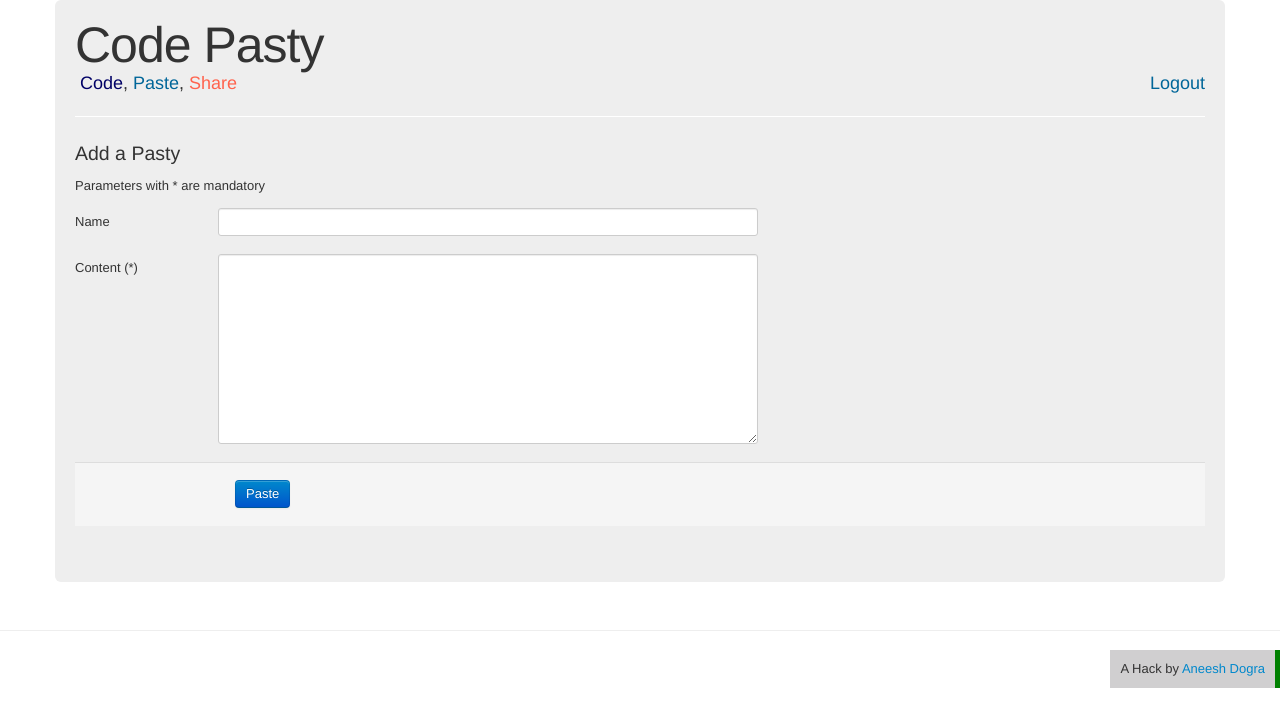
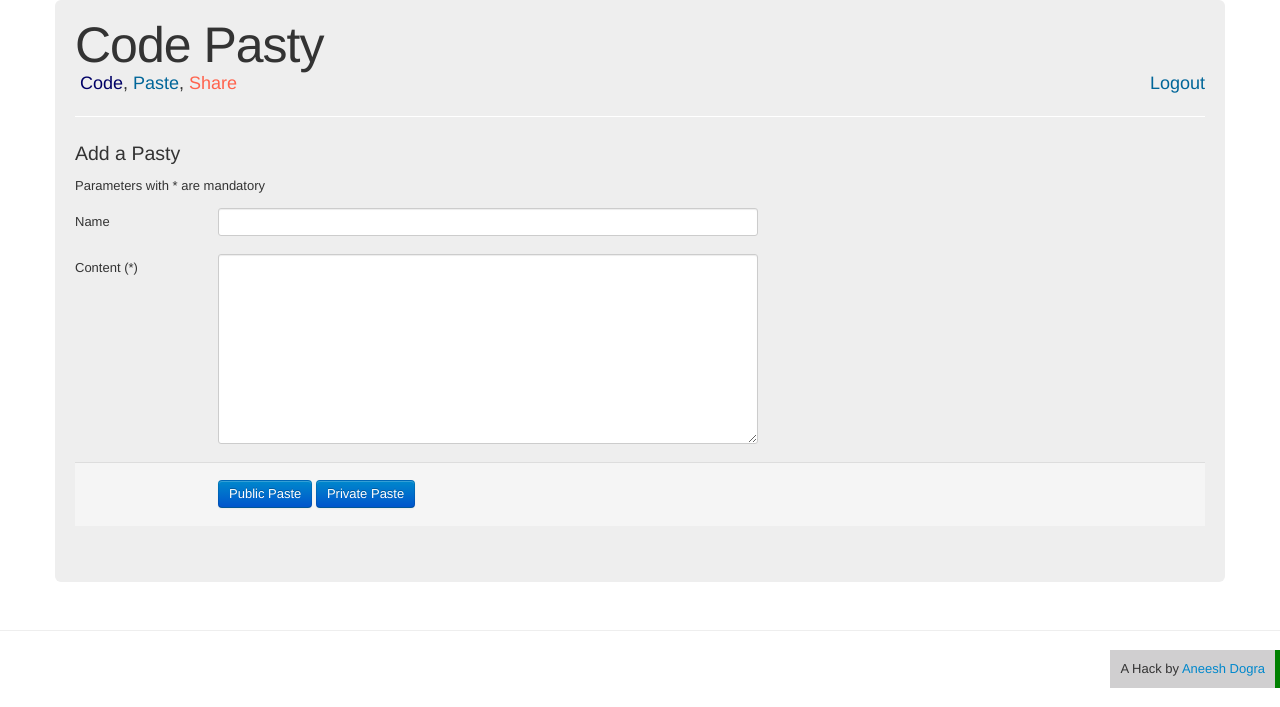
Before and after one commit to lionaneesh/Code-Pasty, a Python web app: template templates/index.html in a window 1280 px wide. Shown: the top 707 px of the page. Run offline with Jinja, Linux system fonts and the light colour scheme; the template is opened without the code that fills it, so the values that code supplies are empty; some libraries are stand-ins or nearby versions.

Commit message:
Add the functionality to add private pasties.

```diff
--- a/Pasty.py
+++ b/Pasty.py
@@ -27,3 +27,4 @@ class Pasty(db.Model):
     Content       = db.TextProperty(required = True)
     User          = db.UserProperty(required = True)
     Created       = db.DateTimeProperty(auto_now_add = True)
+    Private       = db.BooleanProperty(default = False)
--- a/index.yaml
+++ b/index.yaml
@@ -30,3 +30,9 @@ indexes:
   properties:
   - name: PostId
   - name: Last_Modified
+
+- kind: Pasty
+  properties:
+  - name: Private
+  - name: Created
+    direction: desc
--- a/templates/base.html
+++ b/templates/base.html
@@ -20,6 +20,10 @@
 		float: right;
 		border-right: solid 5px green;
 		background-color: rgb(208, 207, 208);
+	  }
+
+	  .reduce-left-margin{
+	      margin-left: -17px;
 	  }
 
 	  .footer:hover {
--- a/templates/index.html
+++ b/templates/index.html
@@ -34,9 +34,9 @@
                     </div>
 
                     <div class="form-actions">
-                        <button type="submit" {% if disable %}disabled="disabled"{% endif %} class="btn btn-primary {% if disable %}disabled{% endif%}">Paste</button>
+                        <button type="submit" {% if disable %}disabled="disabled"{% endif %} class="btn reduce-left-margin btn-primary {% if disable %}disabled{% endif%}">Public Paste</button>
+                        <button type="submit" {% if disable %}disabled="disabled"{% endif %} class="btn btn-primary {% if disable %}disabled{% endif%}" value="1" name='private'>Private Paste</button>
                     </div>
-
             </fieldset>
             </form>
             </div>
```
Also changed, not shown: main.py (+11 -8 lines).
